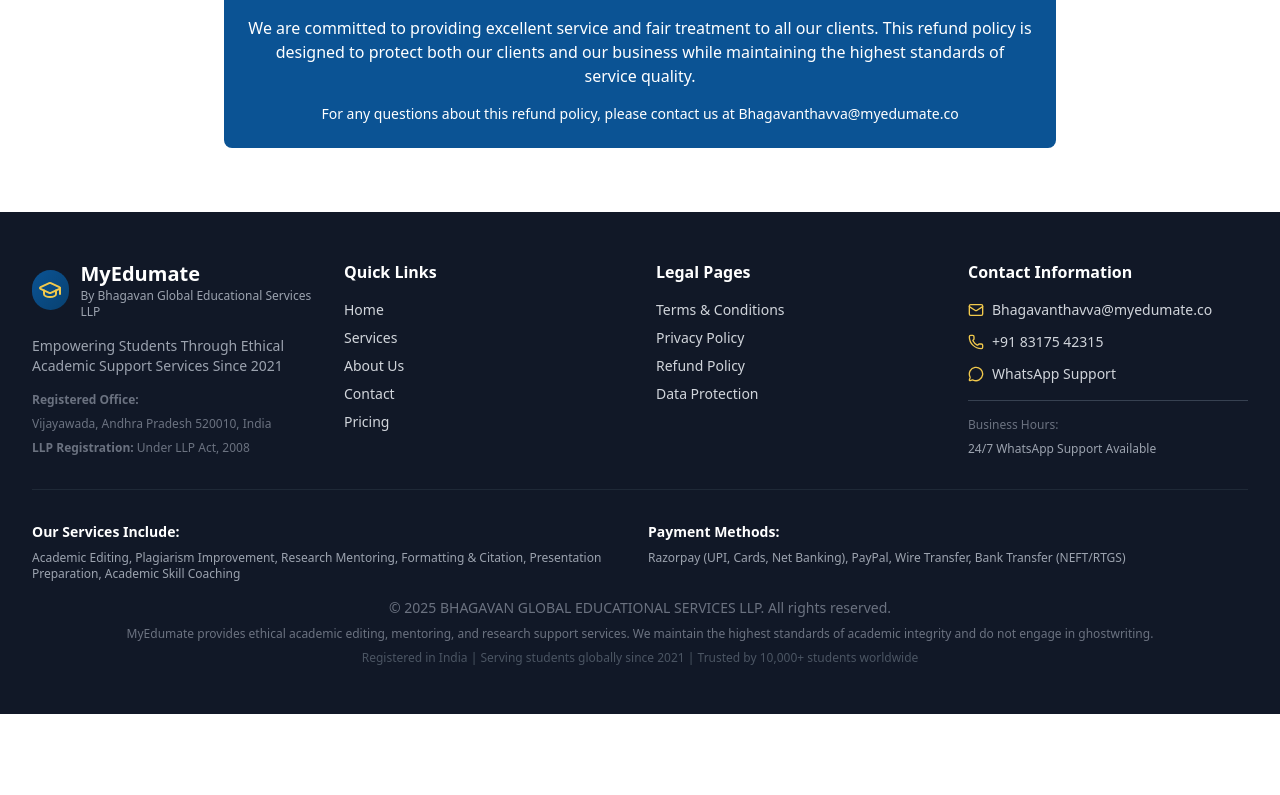
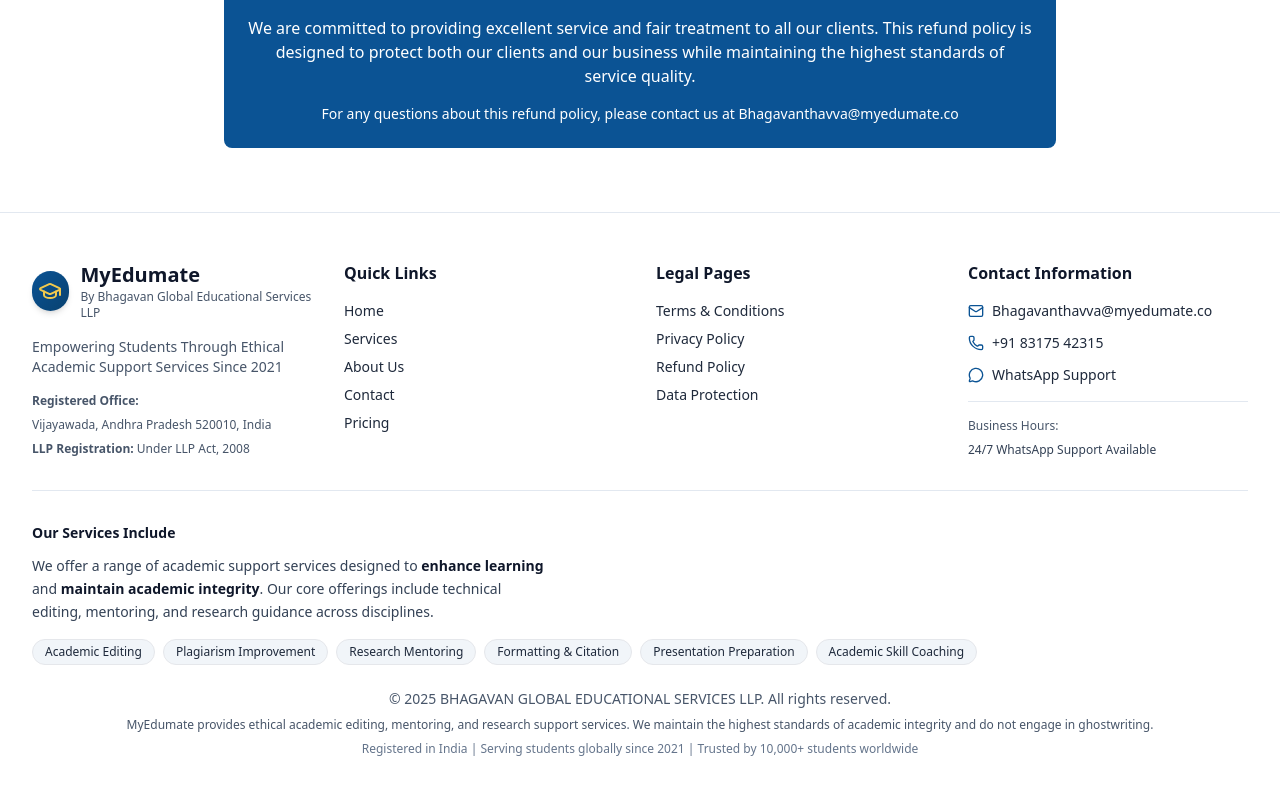
Before and after one commit to shuvankar-dev/MyEdumate, a React (Vite) app in the folder MyEdumate/: page /refund-policy in a window 1280 px wide. Shown: the part 4929-5724 px from the top of the page. Before the commit the page ends 5643 px from the top, so only its background shows below. Built offline with nearby package versions, Linux system fonts and the light colour scheme.

Commit message:
feat: Revamp About and Footer components with enhanced content and styling for improved user engagement

```diff
--- a/MyEdumate/src/components/About.tsx
+++ b/MyEdumate/src/components/About.tsx
@@ -24,22 +24,28 @@
                 <p><strong>Headquarters:</strong> Vijayawada, Andhra Pradesh, India</p>
               </div>
 
-              <p className="text-lg">
-                MyEdumate is a leading educational services company specializing in ethical academic editing,
-                mentoring, and research support. We provide comprehensive academic assistance to students
-                pursuing higher education across the globe.
-              </p>
+              <div className="prose max-w-none text-slate-700">
+                <p className="text-lg leading-relaxed">
+                  <span className="font-semibold text-slate-900">MyEdumate</span> is a trusted educational services partner that specializes in
+                  <span className="font-medium"> ethical academic editing</span>, <span className="font-medium">research mentoring</span>, and
+                  <span className="font-medium"> student skill development</span>. We deliver personalized, evidence-based support to
+                  students pursuing higher education globally while protecting academic integrity.
+                </p>
 
-              <p>
-                Our services are designed to enhance students' academic skills, improve their understanding
-                of complex subjects, and help them achieve their educational goals while maintaining the
-                highest standards of academic integrity.
-              </p>
+                <p className="mt-3 text-sm text-slate-600 leading-relaxed">
+                  Our offerings are designed to <span className="font-semibold">strengthen academic skills</span>, improve clarity and
+                  structure, and help learners meet deadlines—all while maintaining the <em>highest standards of honesty</em> in scholarship.
+                </p>
 
-              <p>
-                We are particularly proud to serve the Telugu student communities across USA, UK, and Australia,
-                having successfully completed over 10,000 academic projects with an outstanding 99.99% success rate.
-              </p>
+                <div className="mt-4">
+                  <p className="text-sm text-slate-600">We proudly serve Telugu student communities across the USA, UK, Australia, and students worldwide.</p>
+
+                  <div className="mt-3 flex items-center gap-3">
+                    <span className="inline-flex items-center bg-[#0B5394] text-white px-3 py-1 rounded-full text-sm font-semibold">10,000+ Projects</span>
+                    <span className="inline-flex items-center bg-slate-100 text-slate-800 px-3 py-1 rounded-full text-sm font-semibold">99.99% Success Rate</span>
+                  </div>
+                </div>
+              </div>
             </div>
           </div>
 
@@ -76,6 +82,16 @@
               <div className="text-gray-600 font-medium">Years Experience</div>
             </div>
           </div>
+        </div>
+
+        {/* Service chips moved below the stats cards for better flow */}
+        <div className="mt-6 mb-16 flex flex-wrap gap-2 justify-center md:justify-start">
+          <span className="inline-block px-3 py-1 bg-slate-100 text-slate-800 text-xs rounded-full border">Editing & Proofreading</span>
+          <span className="inline-block px-3 py-1 bg-slate-100 text-slate-800 text-xs rounded-full border">Plagiarism Improvement</span>
+          <span className="inline-block px-3 py-1 bg-slate-100 text-slate-800 text-xs rounded-full border">Research Mentoring</span>
+          <span className="inline-block px-3 py-1 bg-slate-100 text-slate-800 text-xs rounded-full border">Formatting & Citation</span>
+          <span className="inline-block px-3 py-1 bg-slate-100 text-slate-800 text-xs rounded-full border">Presentation Prep</span>
+          <span className="inline-block px-3 py-1 bg-slate-100 text-slate-800 text-xs rounded-full border">Academic Coaching</span>
         </div>
 
         {/* Mission, Vision, Values */}
--- a/MyEdumate/src/components/Footer.tsx
+++ b/MyEdumate/src/components/Footer.tsx
@@ -3,23 +3,23 @@
 
 export default function Footer() {
   return (
-    <footer className="bg-gray-900 text-gray-300 py-12">
+    <footer className="bg-white border-t border-slate-200 text-slate-800 py-12">
       <div className="max-w-7xl mx-auto px-4 sm:px-6 lg:px-8">
         <div className="grid md:grid-cols-4 gap-8 mb-8">
           <div className="md:col-span-1">
             <div className="flex items-center space-x-3 mb-4">
-              <div className="w-10 h-10 bg-gradient-to-br from-[#0B5394] to-[#084170] rounded-full flex items-center justify-center">
+              <div className="w-10 h-10 bg-gradient-to-br from-[#0B5394] to-[#084170] rounded-full flex items-center justify-center shadow-md">
                 <GraduationCap className="w-6 h-6 text-[#F2C94C]" />
               </div>
               <div>
-                <h3 className="text-xl font-bold text-white">MyEdumate</h3>
-                <p className="text-xs text-gray-400">By Bhagavan Global Educational Services LLP</p>
+                <h3 className="text-xl font-bold text-slate-900">MyEdumate</h3>
+                <p className="text-xs text-slate-600">By Bhagavan Global Educational Services LLP</p>
               </div>
             </div>
-            <p className="text-sm text-gray-400 mb-4">
+            <p className="text-sm text-slate-600 mb-4">
               Empowering Students Through Ethical Academic Support Services Since 2021
             </p>
-            <div className="space-y-2 text-xs text-gray-500">
+            <div className="space-y-2 text-xs text-slate-600">
               <p><strong>Registered Office:</strong></p>
               <p>Vijayawada, Andhra Pradesh 520010, India</p>
               <p><strong>LLP Registration:</strong> Under LLP Act, 2008</p>
@@ -27,74 +27,75 @@
           </div>
 
           <div>
-            <h4 className="text-white font-bold mb-4">Quick Links</h4>
+            <h4 className="text-slate-900 font-bold mb-4">Quick Links</h4>
             <ul className="space-y-2 text-sm">
-              <li><a href="/#home" className="hover:text-[#F2C94C] transition-colors">Home</a></li>
-              <li><a href="/#services" className="hover:text-[#F2C94C] transition-colors">Services</a></li>
-              <li><a href="/#about" className="hover:text-[#F2C94C] transition-colors">About Us</a></li>
-              <li><a href="/#contact" className="hover:text-[#F2C94C] transition-colors">Contact</a></li>
-              <li><Link to="/pricing" className="hover:text-[#F2C94C] transition-colors">Pricing</Link></li>
+              <li><a href="/#home" className="hover:text-[#0B5394] transition-colors">Home</a></li>
+              <li><a href="/#services" className="hover:text-[#0B5394] transition-colors">Services</a></li>
+              <li><a href="/#about" className="hover:text-[#0B5394] transition-colors">About Us</a></li>
+              <li><a href="/#contact" className="hover:text-[#0B5394] transition-colors">Contact</a></li>
+              <li><Link to="/pricing" className="hover:text-[#0B5394] transition-colors">Pricing</Link></li>
             </ul>
           </div>
 
           <div>
-            <h4 className="text-white font-bold mb-4">Legal Pages</h4>
+            <h4 className="text-slate-900 font-bold mb-4">Legal Pages</h4>
             <ul className="space-y-2 text-sm">
-              <li><Link to="/terms-and-conditions" className="hover:text-[#F2C94C] transition-colors">Terms & Conditions</Link></li>
-              <li><Link to="/privacy-policy" className="hover:text-[#F2C94C] transition-colors">Privacy Policy</Link></li>
-              <li><Link to="/refund-policy" className="hover:text-[#F2C94C] transition-colors">Refund Policy</Link></li>
-              <li><Link to="/privacy" className="hover:text-[#F2C94C] transition-colors">Data Protection</Link></li>
+              <li><Link to="/terms-and-conditions" className="hover:text-[#0B5394] transition-colors">Terms & Conditions</Link></li>
+              <li><Link to="/privacy-policy" className="hover:text-[#0B5394] transition-colors">Privacy Policy</Link></li>
+              <li><Link to="/refund-policy" className="hover:text-[#0B5394] transition-colors">Refund Policy</Link></li>
+              <li><Link to="/privacy" className="hover:text-[#0B5394] transition-colors">Data Protection</Link></li>
             </ul>
           </div>
 
           <div>
-            <h4 className="text-white font-bold mb-4">Contact Information</h4>
+            <h4 className="text-slate-900 font-bold mb-4">Contact Information</h4>
             <ul className="space-y-3 text-sm">
               <li className="flex items-center space-x-2">
-                <Mail className="w-4 h-4 text-[#F2C94C]" />
-                <a href="mailto:Bhagavanthavva@myedumate.co" className="hover:text-[#F2C94C] transition-colors">
+                <Mail className="w-4 h-4 text-[#0B5394]" />
+                <a href="mailto:Bhagavanthavva@myedumate.co" className="hover:text-[#0B5394] transition-colors">
                   Bhagavanthavva@myedumate.co
                 </a>
               </li>
               <li className="flex items-center space-x-2">
-                <Phone className="w-4 h-4 text-[#F2C94C]" />
-                <a href="tel:+918317542315" className="hover:text-[#F2C94C] transition-colors">
+                <Phone className="w-4 h-4 text-[#0B5394]" />
+                <a href="tel:+918317542315" className="hover:text-[#0B5394] transition-colors">
                   +91 83175 42315
                 </a>
               </li>
               <li className="flex items-center space-x-2">
-                <MessageCircle className="w-4 h-4 text-[#F2C94C]" />
-                <a href="https://wa.me/919790736503" target="_blank" rel="noopener noreferrer" className="hover:text-[#F2C94C] transition-colors">
+                <MessageCircle className="w-4 h-4 text-[#0B5394]" />
+                <a href="https://wa.me/919790736503" target="_blank" rel="noopener noreferrer" className="hover:text-[#0B5394] transition-colors">
                   WhatsApp Support
                 </a>
               </li>
             </ul>
 
-            <div className="mt-4 pt-4 border-t border-gray-700">
-              <p className="text-xs text-gray-500 mb-2">Business Hours:</p>
-              <p className="text-xs text-gray-400">24/7 WhatsApp Support Available</p>
+            <div className="mt-4 pt-4 border-t border-slate-200">
+              <p className="text-xs text-slate-600 mb-2">Business Hours:</p>
+              <p className="text-xs text-slate-700">24/7 WhatsApp Support Available</p>
             </div>
           </div>
         </div>
 
-        <div className="border-t border-gray-800 pt-8">
-          <div className="grid md:grid-cols-2 gap-4 mb-4">
-            <div>
-              <h5 className="text-white font-semibold mb-2 text-sm">Our Services Include:</h5>
-              <p className="text-xs text-gray-400">
-                Academic Editing, Plagiarism Improvement, Research Mentoring,
-                Formatting & Citation, Presentation Preparation, Academic Skill Coaching
-              </p>
-            </div>
-            <div>
-              <h5 className="text-white font-semibold mb-2 text-sm">Payment Methods:</h5>
-              <p className="text-xs text-gray-400">
-                Razorpay (UPI, Cards, Net Banking), PayPal, Wire Transfer, Bank Transfer (NEFT/RTGS)
-              </p>
+        <div className="border-t border-slate-200 pt-8">
+          <div className="mb-6">
+            <h5 className="text-slate-900 font-semibold mb-3 text-sm">Our Services Include</h5>
+
+            <p className="text-sm text-slate-700 max-w-prose mx-auto md:mx-0 mb-4 leading-relaxed">
+              We offer a range of academic support services designed to <span className="font-semibold text-slate-900">enhance learning</span> and <span className="font-semibold text-slate-900">maintain academic integrity</span>. Our core offerings include technical editing, mentoring, and research guidance across disciplines.
+            </p>
+
+            <div className="flex flex-wrap gap-2 justify-center md:justify-start">
+              <span className="inline-block px-3 py-1 bg-slate-100 text-slate-800 text-xs rounded-full border">Academic Editing</span>
+              <span className="inline-block px-3 py-1 bg-slate-100 text-slate-800 text-xs rounded-full border">Plagiarism Improvement</span>
+              <span className="inline-block px-3 py-1 bg-slate-100 text-slate-800 text-xs rounded-full border">Research Mentoring</span>
+              <span className="inline-block px-3 py-1 bg-slate-100 text-slate-800 text-xs rounded-full border">Formatting & Citation</span>
+              <span className="inline-block px-3 py-1 bg-slate-100 text-slate-800 text-xs rounded-full border">Presentation Preparation</span>
+              <span className="inline-block px-3 py-1 bg-slate-100 text-slate-800 text-xs rounded-full border">Academic Skill Coaching</span>
             </div>
           </div>
 
-          <div className="text-center text-sm text-gray-500">
+          <div className="text-center text-sm text-slate-600">
             <p className="mb-2">
               © {new Date().getFullYear()} BHAGAVAN GLOBAL EDUCATIONAL SERVICES LLP. All rights reserved.
             </p>
@@ -102,7 +103,7 @@
               MyEdumate provides ethical academic editing, mentoring, and research support services.
               We maintain the highest standards of academic integrity and do not engage in ghostwriting.
             </p>
-            <p className="text-xs text-gray-600">
+            <p className="text-xs text-slate-500">
               Registered in India | Serving students globally since 2021 |
               Trusted by 10,000+ students worldwide
             </p>
```
